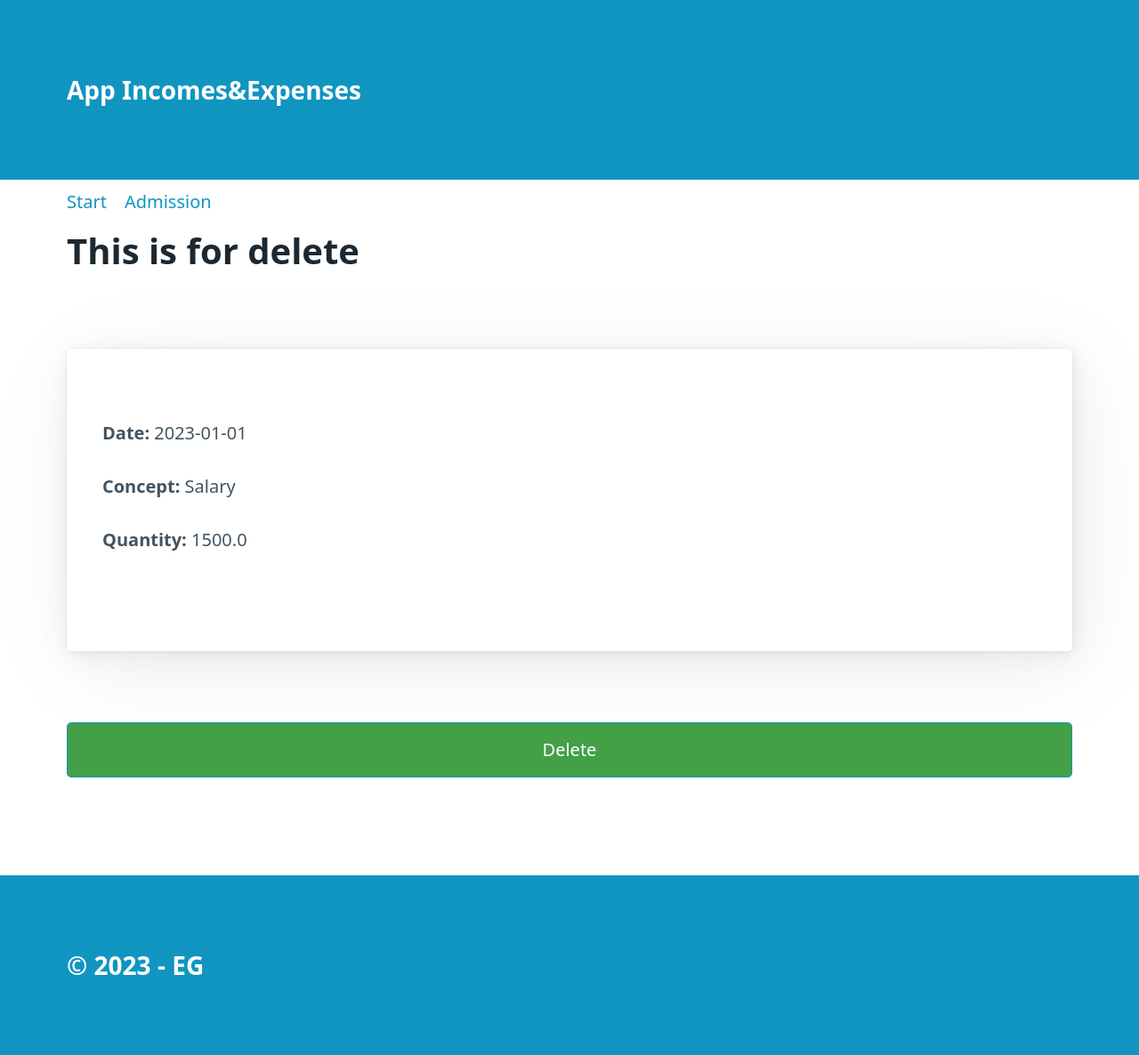
After one commit to ericguillaumet/Flask_Classic, a Flask app: page /delete/1 in a window 1280 px wide. The commit adds this page. Shown: the whole page at 89% size. Run offline with Flask 2, Linux system fonts and the light colour scheme; data comes from the database, SQL or seed files in the repository; both versions use the stored data as it was after the commit.

Commit message:
Updating delete templete, pending to optimize 'Connection'

```diff
--- /dev/null
+++ b/Register_IE/connection.py
@@ -0,0 +1,9 @@
+import sqlite3
+from config import *
+
+
+class Connection:
+    def __init__(self, querySQL):
+        self.con = sqlite3.connect(ORIGIN_DATA) #Connection, check python SQL library
+        self.cur = self.con.cursor()
+        self.res = self.cur.execute(querySQL)
--- a/Register_IE/models.py
+++ b/Register_IE/models.py
@@ -1,14 +1,13 @@
 import sqlite3
 from config import *
+from Register_IE.connection import Connection
 
 def select_all():
-    con = sqlite3.connect(ORIGIN_DATA) #Connection, check python SQL library
-    cur = con.cursor()
 
-    res = cur.execute("SELECT id,date,concept,quantity FROM movements order by date;")
+    con = Connection("SELECT id,date,concept,quantity FROM movements order by date;")
 
-    rows = res.fetchall() #capturo las filas de datos
-    columns = res.description #capturo los nombres de columnas
+    rows = con.res.fetchall() #capturo las filas de datos
+    columns = con.res.description #capturo los nombres de columnas
 
     result = [] #lista para guardar diccionario
 
@@ -25,10 +24,21 @@ def select_all():
     return result
 
 def insert (register):
-    con = sqlite3.connect(ORIGIN_DATA) #Connection, check python SQL library
-    cur = con.cursor()
-    cur.execute("insert into movements(date,concept,quantity) values(?,?,?)", register)
+    con = Connection("insert into movements(date,concept,quantity) values(?,?,?)", register)
 
     con.commit() #Función que hace el registro
 
+    con.close() #Cerrar conexión
+
+def select_by(id):
+    con = Connection(f"SELECT id,date,concept,quantity FROM movements WHERE id={id}")
+
+    result = con.res.fetchall()
+    return result[0]
+
+def delete_by(id):
+    con = Connection(f"DELETE FROM movements WHERE id={id}")
+
+    con.commit()
+
     con.close()
--- a/Register_IE/routes.py
+++ b/Register_IE/routes.py
@@ -1,7 +1,7 @@
 from datetime import date
 from Register_IE import app
 from flask import render_template, request, redirect, url_for
-from Register_IE.models import select_all, insert
+from Register_IE.models import select_all, insert, select_by, delete_by
 
 
 def validateForm(requestForm):
@@ -41,3 +41,13 @@ def create():
                     request.form['quantity']])
 
             return redirect(url_for('index'))
+
+@app.route("/delete/<int:id>", methods=["GET", "POST"])
+def remove(id):
+    if request.method =="GET":
+        result = select_by(id)
+        return render_template("delete.html", data=result)
+
+    else:
+        delete_by(id)
+        return redirect(url_for('index'))
--- /dev/null
+++ b/Register_IE/templates/delete.html
@@ -0,0 +1,17 @@
+{% extends "base.html" %}
+
+{% block section %}
+
+<h1>This is for delete</h1>
+
+<article>
+    <p><strong>Date: </strong>{{data[1]}}</p>
+    <p><strong>Concept: </strong>{{data[2]}}</p>
+    <p><strong>Quantity: </strong>{{data[3]}}</p>
+</article>
+
+<form action="/delete/{{data[0]}}" method="post">
+    <button type="submit" style="background-color: #43a047;">Delete</button>
+</form>
+
+{% endblock %}
--- a/Register_IE/templates/index.html
+++ b/Register_IE/templates/index.html
@@ -24,7 +24,7 @@
                             edit
                         </span>
                     </a>
-                    <a href="#/delete/{movements.id}}">
+                    <a href="/delete/{{movements.id}}">
                         <span class="material-symbols-outlined">
                             delete
                         </span>
```
Also changed, not shown: data/movements.sqlite.
